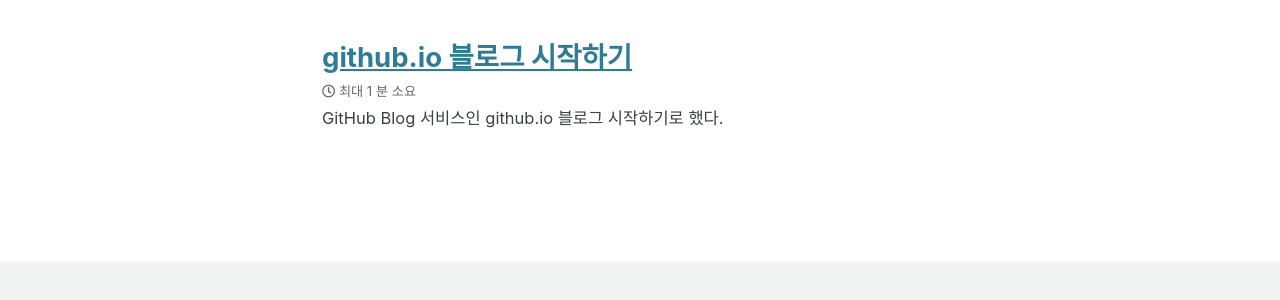
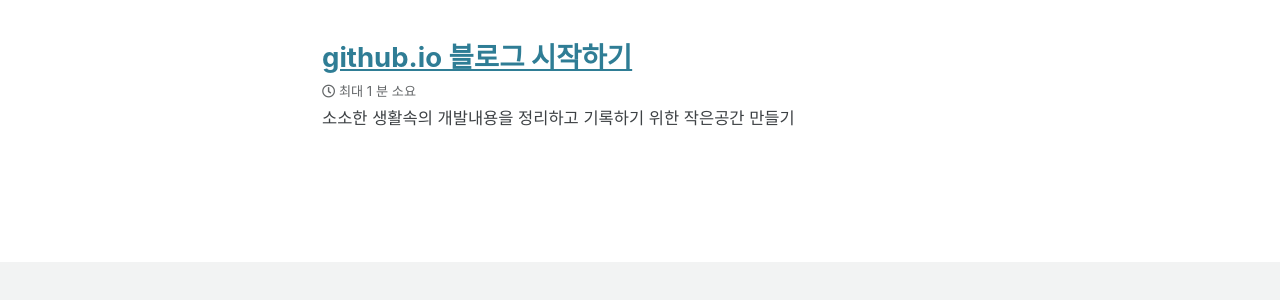
Before and after one commit to mxpower2k/blog, a Jekyll site: the page built from index.md, in a window 1280 px wide. Shown: the part 1668-1968 px from the top of the page. Built offline with Jekyll 4.4.1, drawn with Linux system fonts in a browser that asks for light colours; cached includes are drawn as plain includes; some web fonts are replaced; our own code applies the rules of GitHub Pages for plain Markdown files; the list of posts is cut into pages by our own code.

Commit message:
주제변경

```diff
--- a/_posts/2021-07-20-first.md
+++ b/_posts/2021-07-20-first.md
@@ -1,6 +1,6 @@
 ---
 title:  "github.io 블로그 시작하기"
-excerpt: "GitHub Blog 서비스인 github.io 블로그 시작하기로 했다."
+excerpt: "소소한 생활속의 개발내용을 정리하고 기록하기 위한 작은공간 만들기"
 
 categories:
   - Blog
```
